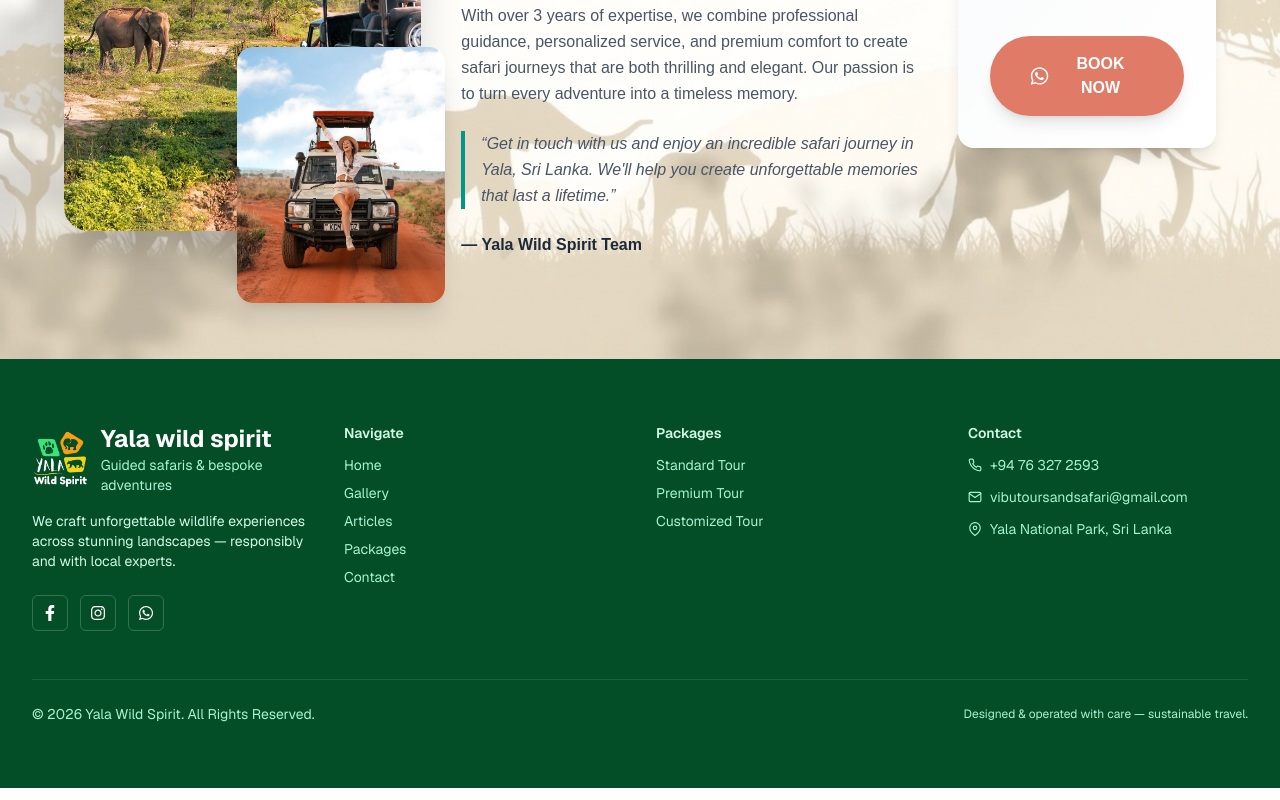
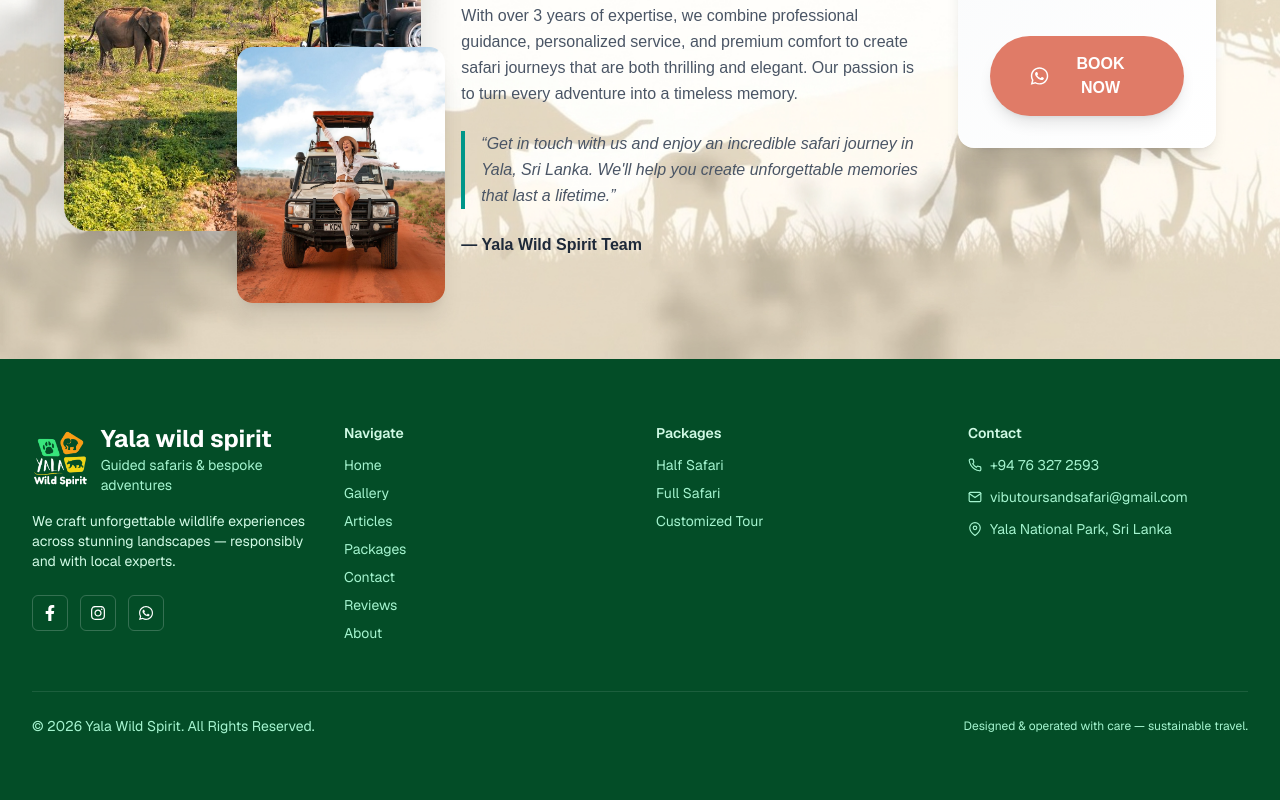
Before and after one commit to vibutoursandsafari/zafari-yala, a Next.js app: page / in a window 1280 px wide. Shown: the part 4196-4996 px from the top of the page. Built offline with nearby package versions, Linux system fonts and the light colour scheme; no server answers; the database is empty.

Commit message:
Add both links Reviews and About into footer

```diff
--- a/src/components/layout/Footer.tsx
+++ b/src/components/layout/Footer.tsx
@@ -3,6 +3,7 @@
 import Link from 'next/link';
 import { useRouter } from 'next/navigation';
 import Image from 'next/image';
+import type { MouseEvent } from 'react';
 import { FaFacebookF, FaInstagram, FaWhatsapp } from 'react-icons/fa';
 import { FiPhone, FiMail, FiMapPin } from 'react-icons/fi';
 
@@ -10,7 +11,7 @@ export default function Footer() {
   const year = new Date().getFullYear();
   const router = useRouter();
 
-  const handleScroll = (e: any, id: string) => {
+  const handleScroll = (e: MouseEvent<HTMLAnchorElement>, id: string) => {
     e?.preventDefault?.();
     if (typeof window === 'undefined') {
       router.push('/#' + id);
@@ -86,6 +87,12 @@ export default function Footer() {
               <li>
                 <a href="#contact" onClick={(e) => handleScroll(e, 'contact')} className="hover:text-white">Contact</a>
               </li>
+              <li>
+                <a href="#reviews" onClick={(e) => handleScroll(e, 'reviews')} className="hover:text-white">Reviews</a>
+              </li>
+              <li>
+                <a href="#about" onClick={(e) => handleScroll(e, 'about')} className="hover:text-white">About</a>
+              </li>
             </ul>
           </div>
 
@@ -94,10 +101,10 @@ export default function Footer() {
             <h4 className="text-sm font-semibold text-emerald-100 mb-3">Packages</h4>
             <ul className="space-y-2 text-sm text-emerald-200">
               <li>
-                <a href="#packages" onClick={(e) => handleScroll(e, 'packages')} className="hover:text-white">Standard Tour</a>
+                <a href="#packages" onClick={(e) => handleScroll(e, 'packages')} className="hover:text-white">Half Safari</a>
               </li>
               <li>
-                <a href="#packages" onClick={(e) => handleScroll(e, 'packages')} className="hover:text-white">Premium Tour</a>
+                <a href="#packages" onClick={(e) => handleScroll(e, 'packages')} className="hover:text-white">Full Safari</a>
               </li>
               <li>
                 <a href="#packages" onClick={(e) => handleScroll(e, 'packages')} className="hover:text-white">Customized Tour</a>
```
